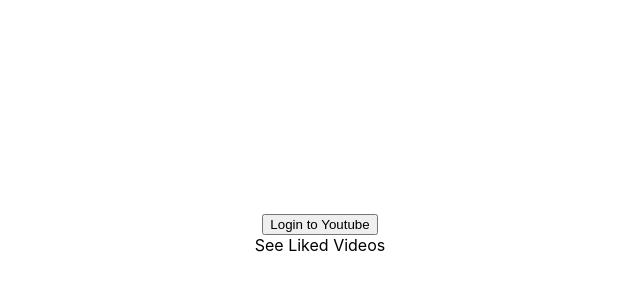
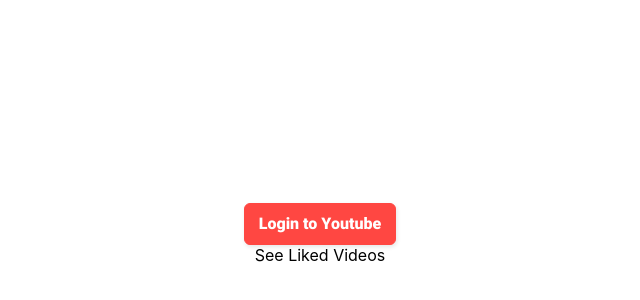
Before and after one commit to Kyohei-us/nodeReactPassportFrontend, a Next.js app: page / in a window 1280 px wide. Shown: the part 166-466 px from the top of the page, without its empty margins (320-960 px from the left). Built offline with nearby package versions, Linux system fonts and the light colour scheme.

Commit message:
Add: css

```diff
--- a/pages/index.tsx
+++ b/pages/index.tsx
@@ -13,6 +13,7 @@
       <main className={styles.main}>
         <div>
           <button
+            className={styles.button24}
             onClick={(ev) => {
               ev.preventDefault();
               window.open(
--- a/pages/youtubeLikedVideos.tsx
+++ b/pages/youtubeLikedVideos.tsx
@@ -1,11 +1,12 @@
 import ResponsiveGrid from "../components/responsiveGrid";
 import useFetchYoutubeLikedVideos from "../hooks/useFetchYoutubeLikedVideos";
+import styles from "../styles/YoutubeLikedVideos.module.css"
 
 const YoutubeLikedVideos = () => {
   const youtubeLikedVideos = useFetchYoutubeLikedVideos();
   return (
     <div>
-      <main style={{width: "80vw"}}>
+      <main className={styles.main}>
         {youtubeLikedVideos ? (
           <ResponsiveGrid
             contents={youtubeLikedVideos.data.items.map(
--- a/styles/Home.module.css
+++ b/styles/Home.module.css
@@ -12,20 +12,41 @@
   align-items: center;
 }
 
-.footer {
-  display: flex;
-  flex: 1;
-  padding: 2rem 0;
-  border-top: 1px solid #eaeaea;
-  justify-content: center;
-  align-items: center;
+/* reference: https://getcssscan.com/css-buttons-examples */
+.button24 {
+  background: #FF4742;
+  border: 1px solid #FF4742;
+  border-radius: 6px;
+  box-shadow: rgba(0, 0, 0, 0.1) 1px 2px 4px;
+  box-sizing: border-box;
+  color: #FFFFFF;
+  cursor: pointer;
+  display: inline-block;
+  font-family: nunito,roboto,proxima-nova,"proxima nova",sans-serif;
+  font-size: 16px;
+  font-weight: 800;
+  line-height: 16px;
+  min-height: 40px;
+  outline: 0;
+  padding: 12px 14px;
+  text-align: center;
+  text-rendering: geometricprecision;
+  text-transform: none;
+  user-select: none;
+  -webkit-user-select: none;
+  touch-action: manipulation;
+  vertical-align: middle;
 }
 
-.footer a {
-  display: flex;
-  justify-content: center;
-  align-items: center;
-  flex-grow: 1;
+.button24:hover,
+.button24:active {
+  background-color: initial;
+  background-position: 0 0;
+  color: #FF4742;
+}
+
+.button24:active {
+  opacity: .5;
 }
 
 .title a {
@@ -45,69 +66,6 @@
   font-size: 4rem;
 }
 
-.title,
-.description {
-  text-align: center;
-}
-
-.description {
-  margin: 4rem 0;
-  line-height: 1.5;
-  font-size: 1.5rem;
-}
-
-.code {
-  background: #fafafa;
-  border-radius: 5px;
-  padding: 0.75rem;
-  font-size: 1.1rem;
-  font-family: Menlo, Monaco, Lucida Console, Liberation Mono, DejaVu Sans Mono,
-    Bitstream Vera Sans Mono, Courier New, monospace;
-}
-
-.grid {
-  display: flex;
-  align-items: center;
-  justify-content: center;
-  flex-wrap: wrap;
-  max-width: 800px;
-}
-
-.card {
-  margin: 1rem;
-  padding: 1.5rem;
-  text-align: left;
-  color: inherit;
-  text-decoration: none;
-  border: 1px solid #eaeaea;
-  border-radius: 10px;
-  transition: color 0.15s ease, border-color 0.15s ease;
-  max-width: 300px;
-}
-
-.card:hover,
-.card:focus,
-.card:active {
-  color: #0070f3;
-  border-color: #0070f3;
-}
-
-.card h2 {
-  margin: 0 0 1rem 0;
-  font-size: 1.5rem;
-}
-
-.card p {
-  margin: 0;
-  font-size: 1.25rem;
-  line-height: 1.5;
-}
-
-.logo {
-  height: 1em;
-  margin-left: 0.5rem;
-}
-
 @media (max-width: 600px) {
   .grid {
     width: 100%;
```
Also changed, not shown: styles/YoutubeLikedVideos.module.css (added, +8 -0 lines).
